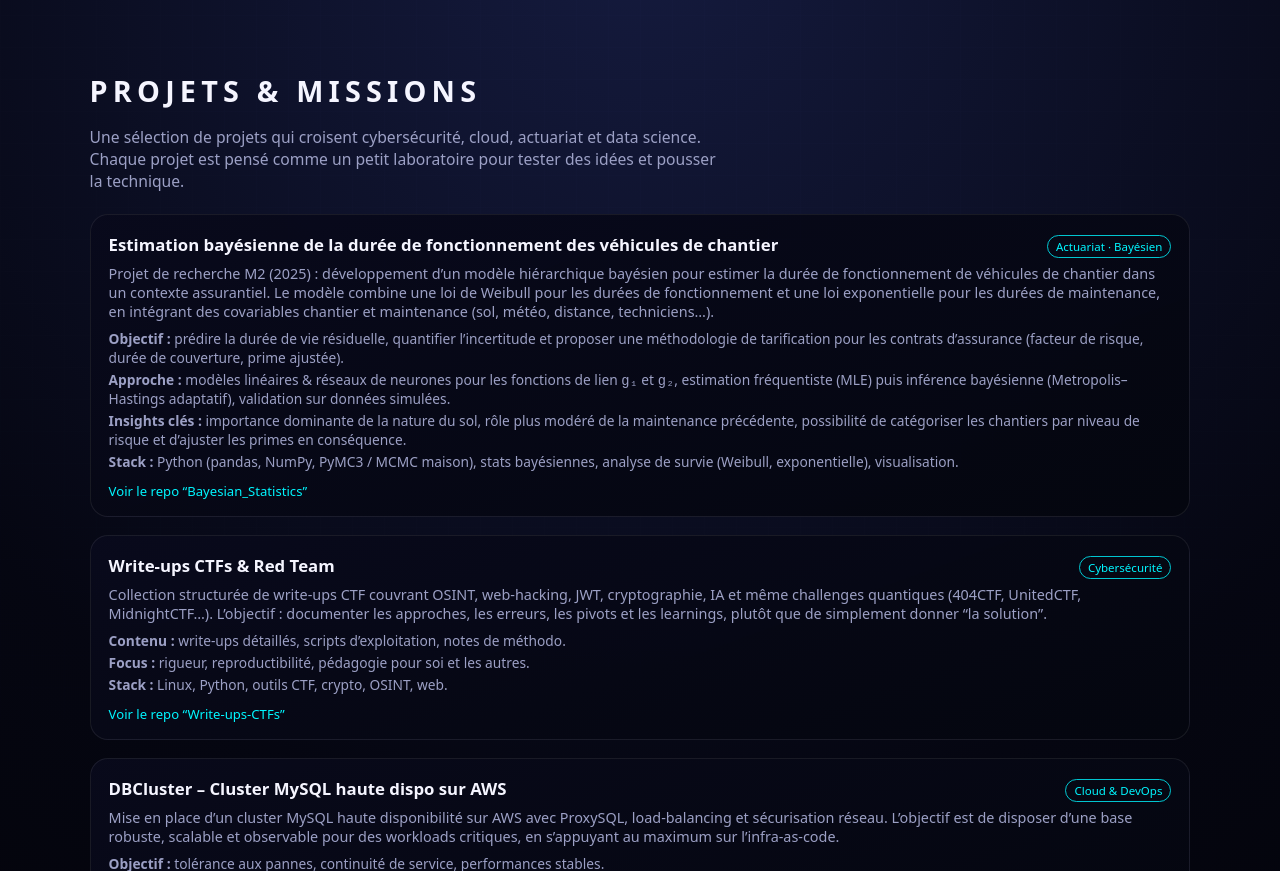
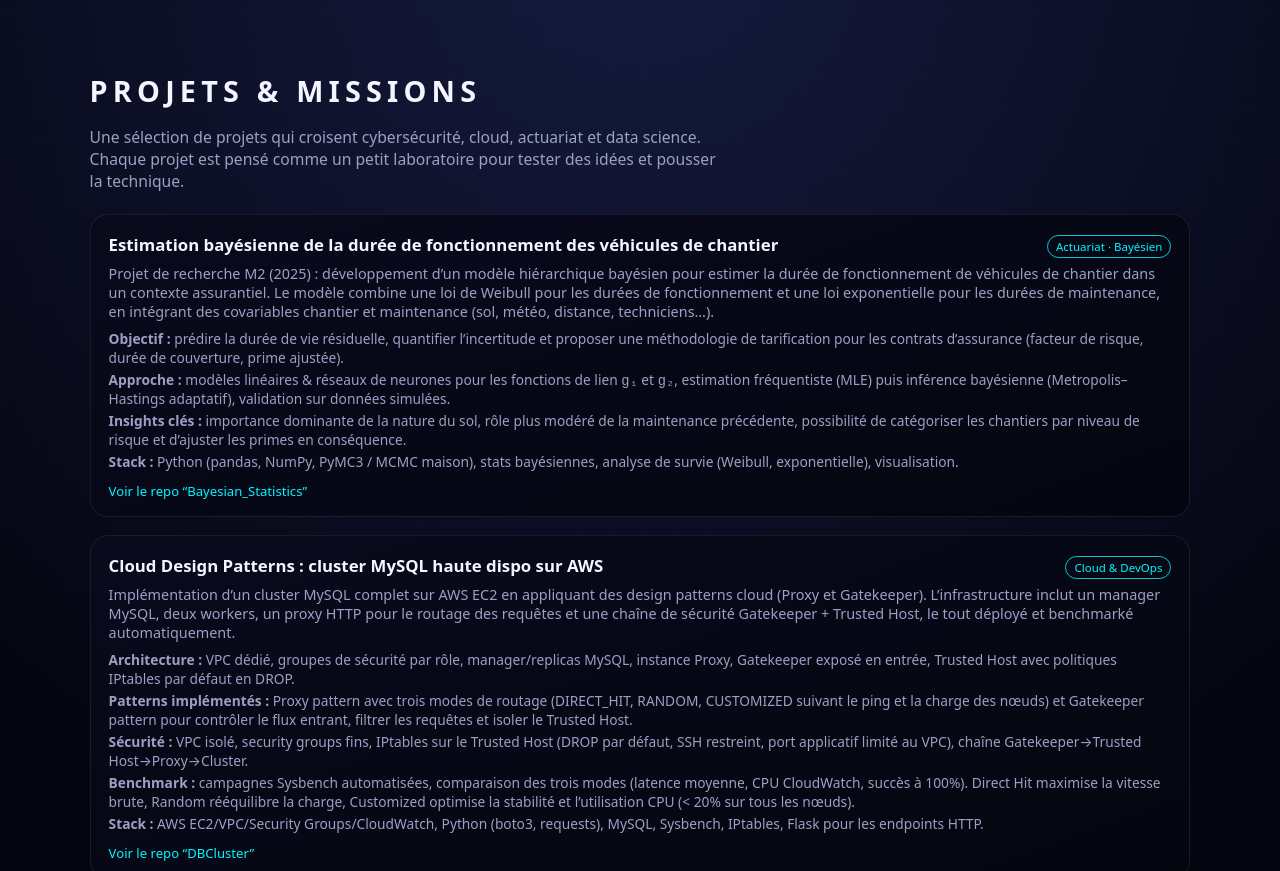
Before and after one commit to Papushkado/CyberNinja-Presentation, a plain HTML site: page projets.html in a window 1280 px wide. Shown: the part 81-952 px from the top of the page. Drawn offline with Linux system fonts and the light colour scheme.

Commit message:
Add DBClusters

```diff
--- a/projets.html
+++ b/projets.html
@@ -47,14 +47,14 @@
             Projet de recherche M2 (2025) : développement d’un modèle hiérarchique bayésien pour estimer
             la durée de fonctionnement de véhicules de chantier dans un contexte assurantiel. Le modèle
             combine une loi de Weibull pour les durées de fonctionnement et une loi exponentielle pour les
-            durées de maintenance, en intégrant des covariables chantier et maintenance (sol, météo,
-            distance, techniciens…).
+            durées de maintenance, en intégrant des covariables chantier et maintenance
+            (sol, météo, distance, techniciens…).
           </p>
           <ul class="project-meta">
             <li>
               <strong>Objectif :</strong> prédire la durée de vie résiduelle, quantifier l’incertitude
-              et proposer une méthodologie de tarification pour les contrats d’assurance (facteur de risque,
-              durée de couverture, prime ajustée).
+              et proposer une méthodologie de tarification pour les contrats d’assurance
+              (facteur de risque, durée de couverture, prime ajustée).
             </li>
             <li>
               <strong>Approche :</strong> modèles linéaires & réseaux de neurones pour les fonctions
@@ -77,6 +77,52 @@
         </article>
 
         <!-- ============================
+             CLOUD & INFRA / DEVOPS
+        ============================= -->
+        <article class="project-card">
+          <div class="project-header">
+            <h2>Cloud Design Patterns : cluster MySQL haute dispo sur AWS</h2>
+            <span class="project-tag">Cloud & DevOps</span>
+          </div>
+          <p>
+            Implémentation d’un cluster MySQL complet sur AWS EC2 en appliquant des design patterns cloud
+            (Proxy et Gatekeeper). L’infrastructure inclut un manager MySQL, deux workers, un proxy HTTP
+            pour le routage des requêtes et une chaîne de sécurité Gatekeeper + Trusted Host, le tout
+            déployé et benchmarké automatiquement.
+          </p>
+          <ul class="project-meta">
+            <li>
+              <strong>Architecture :</strong> VPC dédié, groupes de sécurité par rôle,
+              manager/replicas MySQL, instance Proxy, Gatekeeper exposé en entrée, Trusted Host
+              avec politiques IPtables par défaut en DROP.
+            </li>
+            <li>
+              <strong>Patterns implémentés :</strong>
+              Proxy pattern avec trois modes de routage (DIRECT_HIT, RANDOM, CUSTOMIZED suivant le ping et
+              la charge des nœuds) et Gatekeeper pattern pour contrôler le flux entrant, filtrer les requêtes
+              et isoler le Trusted Host.
+            </li>
+            <li>
+              <strong>Sécurité :</strong> VPC isolé, security groups fins, IPtables sur le Trusted Host
+              (DROP par défaut, SSH restreint, port applicatif limité au VPC), chaîne Gatekeeper→Trusted Host→Proxy→Cluster.
+            </li>
+            <li>
+              <strong>Benchmark :</strong> campagnes Sysbench automatisées, comparaison des trois modes
+              (latence moyenne, CPU CloudWatch, succès à 100%). Direct Hit maximise la vitesse brute,
+              Random rééquilibre la charge, Customized optimise la stabilité et l’utilisation CPU
+              (&lt; 20% sur tous les nœuds).
+            </li>
+            <li>
+              <strong>Stack :</strong> AWS EC2/VPC/Security Groups/CloudWatch, Python (boto3, requests),
+              MySQL, Sysbench, IPtables, Flask pour les endpoints HTTP.
+            </li>
+          </ul>
+          <a href="https://github.com/Papushkado/DBCluster" class="project-link" target="_blank">
+            Voir le repo “DBCluster”
+          </a>
+        </article>
+
+        <!-- ============================
              CYBERSÉCURITÉ & RED TEAM
         ============================= -->
         <article class="project-card">
@@ -86,9 +132,9 @@
           </div>
           <p>
             Collection structurée de write-ups CTF couvrant OSINT, web-hacking, JWT, cryptographie,
-            IA et même challenges quantiques (404CTF, UnitedCTF, MidnightCTF…). L’objectif : documenter
-            les approches, les erreurs, les pivots et les learnings, plutôt que de simplement donner
-            “la solution”.
+            IA et même challenges quantiques (404CTF, UnitedCTF, MidnightCTF…). L’objectif :
+            documenter les approches, les erreurs, les pivots et les learnings, plutôt que de simplement
+            donner “la solution”.
           </p>
           <ul class="project-meta">
             <li><strong>Contenu :</strong> write-ups détaillés, scripts d’exploitation, notes de méthodo.</li>
@@ -97,29 +143,6 @@
           </ul>
           <a href="https://github.com/Papushkado/Write-ups-CTFs" class="project-link" target="_blank">
             Voir le repo “Write-ups-CTFs”
-          </a>
-        </article>
-
-        <!-- ============================
-             CLOUD & INFRA / DEVOPS
-        ============================= -->
-        <article class="project-card">
-          <div class="project-header">
-            <h2>DBCluster – Cluster MySQL haute dispo sur AWS</h2>
-            <span class="project-tag">Cloud & DevOps</span>
-          </div>
-          <p>
-            Mise en place d’un cluster MySQL haute disponibilité sur AWS avec ProxySQL, load-balancing
-            et sécurisation réseau. L’objectif est de disposer d’une base robuste, scalable et observable
-            pour des workloads critiques, en s’appuyant au maximum sur l’infra-as-code.
-          </p>
-          <ul class="project-meta">
-            <li><strong>Objectif :</strong> tolérance aux pannes, continuité de service, performances stables.</li>
-            <li><strong>Concepts :</strong> HA, failover, routage de requêtes, durcissement de la surface d’attaque.</li>
-            <li><strong>Stack :</strong> AWS, MySQL, ProxySQL, (Terraform / Docker / Ansible selon setup).</li>
-          </ul>
-          <a href="https://github.com/Papushkado/DBCluster" class="project-link" target="_blank">
-            Voir le repo “DBCluster”
           </a>
         </article>
 
@@ -138,7 +161,8 @@
           </p>
           <ul class="project-meta">
             <li><strong>Objectif :</strong> prototype interactif de pricing immobilier.</li>
-            <li><strong>Approche :</strong> nettoyage des données, création de features, tuning XGBoost, déploiement Streamlit.</li>
+            <li><strong>Approche :</strong> nettoyage des données, création de features,
+              tuning XGBoost, déploiement Streamlit.</li>
             <li><strong>Stack :</strong> Python, pandas, XGBoost, Streamlit.</li>
           </ul>
           <a href="https://github.com/Papushkado/Real-Estate-predictions" class="project-link" target="_blank">
@@ -160,7 +184,8 @@
             et WebSocket pour créer des expériences interactives. Mélange d’IA, réseau et UX.
           </p>
           <ul class="project-meta">
-            <li><strong>Localisation :</strong> bluetooth fingerprinting, K-NN / SVM, évaluation sur données réelles.</li>
+            <li><strong>Localisation :</strong> bluetooth fingerprinting, K-NN / SVM,
+              évaluation sur données réelles.</li>
             <li><strong>SMARTIES :</strong> architecture temps réel avec API WebSocket et capteurs physiques.</li>
             <li><strong>Stack :</strong> Python / scikit-learn, WebSocket, IoT, Linux.</li>
           </ul>
@@ -189,7 +214,7 @@
           <ul class="project-meta">
             <li><strong>Objectif :</strong> explorer un screening quantitatif simple mais raisonnable des titres.</li>
             <li><strong>Concepts :</strong> critères fondamentaux, scoring, visualisation des signaux.</li>
-            <li><strong>Stack :</strong> Python, pandas, visualisation (Dash/Plotly ou équivalent selon implémentation).</li>
+            <li><strong>Stack :</strong> Python, pandas, visualisation (Dash/Plotly ou équivalent).</li>
           </ul>
           <a href="https://github.com/Papushkado/Trading_Analysis_Graham" class="project-link" target="_blank">
             Voir le repo “Trading_Analysis_Graham”
```
